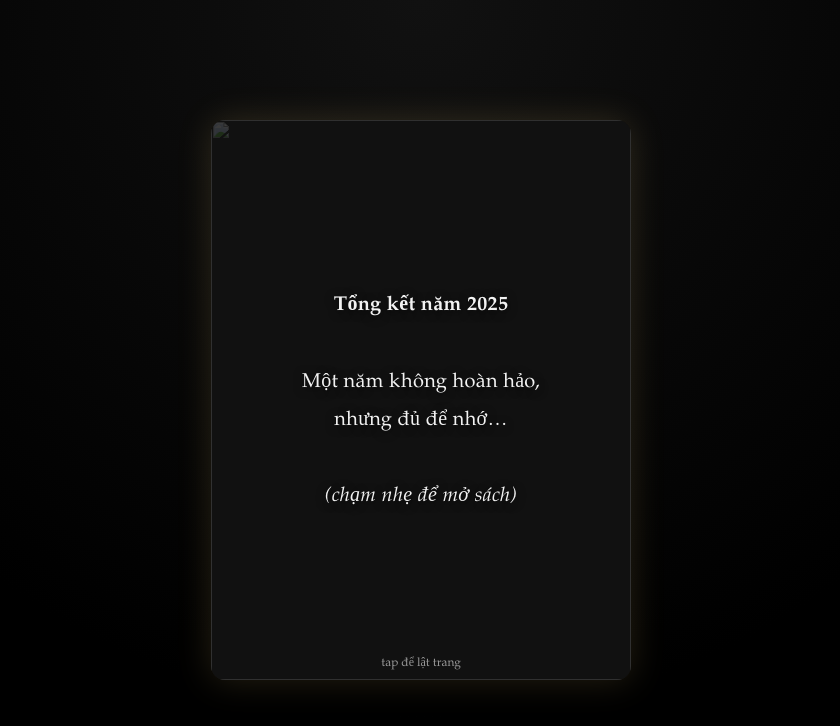
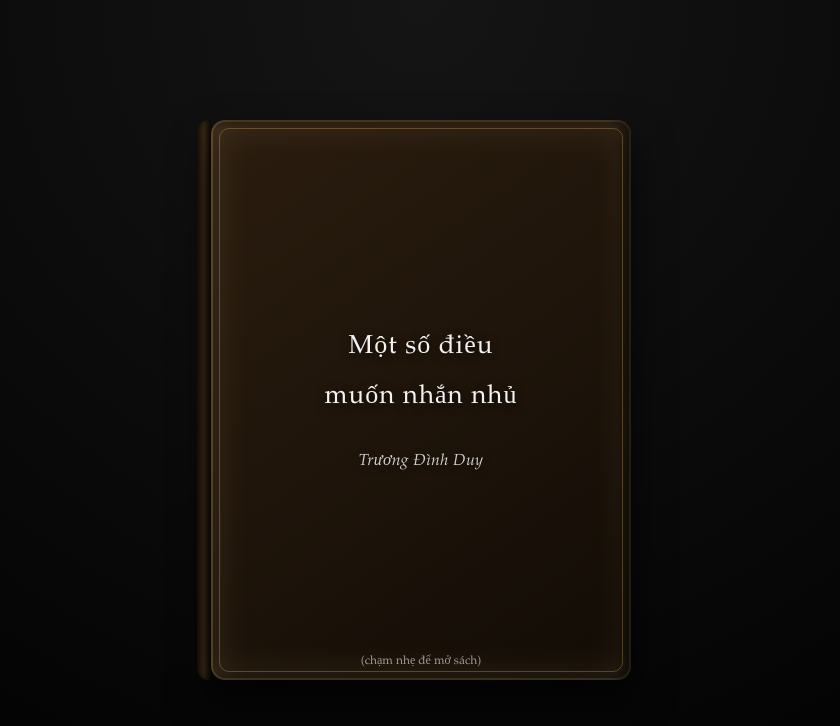
Before and after one commit to duyshank06-droid/2026-i-and-u, a plain HTML site: page index.html in a window 1280 px wide. Shown: the whole page, without its empty margins (219-1059 px from the left). Drawn offline with Linux system fonts and the light colour scheme.

Commit message:
Update index.html

```diff
--- a/index.html
+++ b/index.html
@@ -1,10 +1,10 @@
 <!DOCTYPE html>
 <html lang="vi">
 <head>
-  <meta charset="UTF-8" />
-  <meta name="viewport" content="width=device-width, initial-scale=1.0, maximum-scale=1.0" />
+<meta charset="UTF-8">
+<meta name="viewport" content="width=device-width, initial-scale=1.0, maximum-scale=1.0">
 
-  <title>Tổng kết 2025 — Chào 2026</title>
+<title>Một số điều muốn nhắn nhủ</title>
 
 <style>
 *{
@@ -16,46 +16,89 @@
 
 body{
   height:100vh;
-      background: radial-gradient(circle at top, #111 0%, #000 70%);
   display:flex;
   align-items:center;
   justify-content:center;
+  background:radial-gradient(circle at top, #151515, #000);
   font-family:"Book Antiqua", Palatino, "Palatino Linotype", serif;
   color:#f2f2f2;
   overflow:hidden;
 }
 
+/* === CUỐN SÁCH === */
 .book{
   width:92vw;
   max-width:420px;
-      aspect-ratio: 3 / 4;
-      background:#0d0d0d;
-      border-radius:14px;
+  aspect-ratio:3/4;
   position:relative;
-      box-shadow:
-        0 0 35px rgba(255,215,120,.15),
-        inset 0 0 30px rgba(255,215,120,.08);
-      perspective:1200px;
-      cursor:pointer;
+  perspective:1400px;
 }
 
+/* === GÁY SÁCH === */
+.spine{
+  position:absolute;
+  left:-14px;
+  top:0;
+  width:14px;
+  height:100%;
+  background:linear-gradient(
+    to right,
+    #1a1208,
+    #3b2a15,
+    #1a1208
+  );
+  border-radius:12px 0 0 12px;
+  box-shadow:inset -2px 0 6px rgba(0,0,0,.6);
+}
+
+/* === TRANG / BÌA === */
 .page{
   position:absolute;
   inset:0;
+  background:#111;
   border-radius:14px;
-      overflow:hidden;
-      background:#111;
+  padding:26px;
   display:flex;
   align-items:center;
   justify-content:center;
-      padding:22px;
   text-align:center;
 
   transform-origin:left center;
-      transition: transform .9s ease, opacity .6s ease;
-      will-change: transform;
+  transition:transform .9s ease, opacity .6s ease;
+  will-change:transform;
+  overflow:hidden;
 }
 
+/* === BÌA TRƯỚC (DÀY) === */
+.cover{
+  background:
+    linear-gradient(145deg,#2b1d0f,#120c06);
+  box-shadow:
+    inset 0 0 40px rgba(255,215,140,.15),
+    0 20px 40px rgba(0,0,0,.7);
+}
+
+/* giả độ dày */
+.cover::before{
+  content:"";
+  position:absolute;
+  inset:0;
+  border-radius:14px;
+  box-shadow:
+    inset -8px 0 12px rgba(0,0,0,.6),
+    inset 0 0 0 2px rgba(255,215,140,.18);
+}
+
+/* viền ánh vàng */
+.cover::after{
+  content:"";
+  position:absolute;
+  inset:8px;
+  border:1px solid rgba(255,215,140,.25);
+  border-radius:10px;
+}
+
+/* === ẢNH NỀN TRANG === */
 .page img{
   position:absolute;
   inset:0;
@@ -65,13 +108,42 @@
   opacity:.18;
 }
 
+/* === CHỮ === */
 .text{
   position:relative;
   z-index:2;
-      font-size:clamp(16px, 4.5vw, 20px);
+  font-size:clamp(16px,4.6vw,20px);
   line-height:1.9;
-      letter-spacing:.3px;
+  letter-spacing:.4px;
   text-shadow:0 2px 10px rgba(0,0,0,.7);
+}
+
+/* tiêu đề bìa */
+.title{
+  font-size:clamp(20px,5.5vw,26px);
+  letter-spacing:1px;
+  margin-bottom:16px;
+}
+
+.author{
+  margin-top:24px;
+  font-size:clamp(14px,4vw,16px);
+  opacity:.85;
+  font-style:italic;
+}
+
+.hint{
+  position:absolute;
+  bottom:12px;
+  width:100%;
+  font-size:12px;
+  opacity:.6;
+}
+
+/* lật trang */
+.flipped{
+  transform:rotateY(-180deg);
+  opacity:0;
 }
 
 .hidden{
@@ -79,99 +151,49 @@
   pointer-events:none;
 }
 
-    .flipped{
-      transform:rotateY(-180deg);
-      opacity:0;
-    }
-
-    .hint{
-      position:absolute;
-      bottom:10px;
-      width:100%;
-      text-align:center;
-      font-size:12px;
-      opacity:.6;
-    }
-
-    audio{ display:none; }
+audio{display:none;}
 </style>
 </head>
 
 <body>
 
 <div class="book" id="book">
+  <div class="spine"></div>
 
   <!-- BÌA TRƯỚC -->
-  <div class="page">
-    <img src="images/images1.jpg">
+  <div class="page cover">
     <div class="text">
-      <strong>Tổng kết năm 2025</strong><br><br>
-      Một năm không hoàn hảo,<br>
-      nhưng đủ để nhớ…<br><br>
-      <em>(chạm nhẹ để mở sách)</em>
+      <div class="title">Một số điều<br>muốn nhắn nhủ</div>
+      <div class="author">Trương Đình Duy</div>
     </div>
-    <div class="hint">tap để lật trang</div>
+    <div class="hint">(chạm nhẹ để mở sách)</div>
   </div>
 
   <!-- TRANG 1 -->
   <div class="page hidden">
-    <img src="images/images2.jpg">
+    <img src="images/images1.jpg">
     <div class="text">
-      Có những ngày mệt đến mức<br>
-      chỉ muốn im lặng.<br><br>
-      Nhưng cũng chính những ngày đó<br>
-      dạy anh biết trân trọng em hơn.
+      Năm 2025 khép lại<br>
+      không rực rỡ như người ta vẫn kể,<br><br>
+      nhưng đủ dài để anh học cách<br>
+      kiên nhẫn và lắng nghe.
     </div>
   </div>
 
   <!-- TRANG 2 -->
   <div class="page hidden">
-    <img src="images/images3.jpg">
+    <img src="images/images2.jpg">
     <div class="text">
-      Cảm ơn em vì đã ở đó,<br>
-      dù đôi khi chẳng nói gì nhiều.<br><br>
-      Sự hiện diện của em<br>
-      luôn là điều dịu dàng nhất.
+      Có những ngày mệt mỏi,<br>
+      có những ngày lạc hướng,<br><br>
+      nhưng chỉ cần nghĩ đến em,<br>
+      mọi thứ dường như chậm lại…
     </div>
   </div>
 
-  <!-- BÌA SAU -->
+  <!-- TRANG 3 -->
   <div class="page hidden">
+    <img src="images/images3.jpg">
     <div class="text">
-      Chào đón 2026 🌙<br><br>
-      Mong rằng những trang tiếp theo<br>
-      vẫn có em…<br>
-      và bình yên.
-    </div>
-  </div>
-
-</div>
-
-<audio id="music" loop>
-  <source src="music/all-the-kids-are-depressed.mp3" type="audio/mpeg">
-</audio>
-
-<script>
-  const pages = document.querySelectorAll('.page');
-  const music = document.getElementById('music');
-  let current = 0;
-  let started = false;
-
-  document.getElementById('book').addEventListener('click', () => {
-
-    if(!started){
-      music.volume = 0.7;
-      music.play();
-      started = true;
-    }
-
-    if(current < pages.length - 1){
-      pages[current].classList.add('flipped');
-      pages[current + 1].classList.remove('hidden');
-      current++;
-    }
-  });
-</script>
-
-</body>
-</html>
+      Cảm ơn vì đã ở lại,<br>
+      không ồn ào, không hứa hẹn
```
Lines whose indentation alone changed are shown as unchanged.
